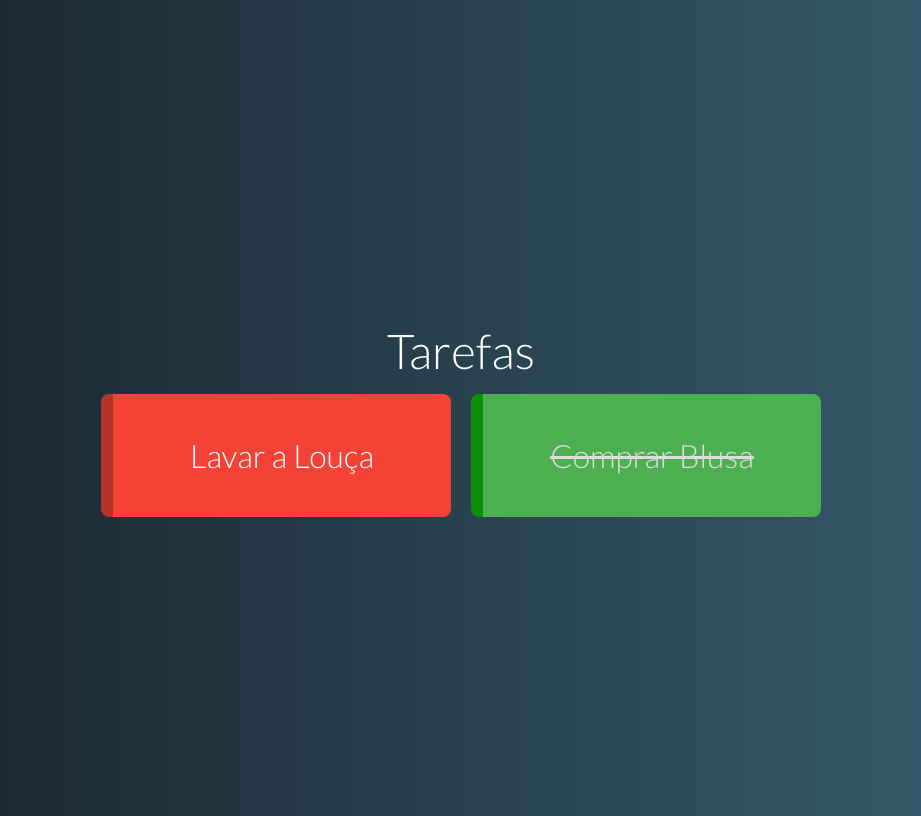
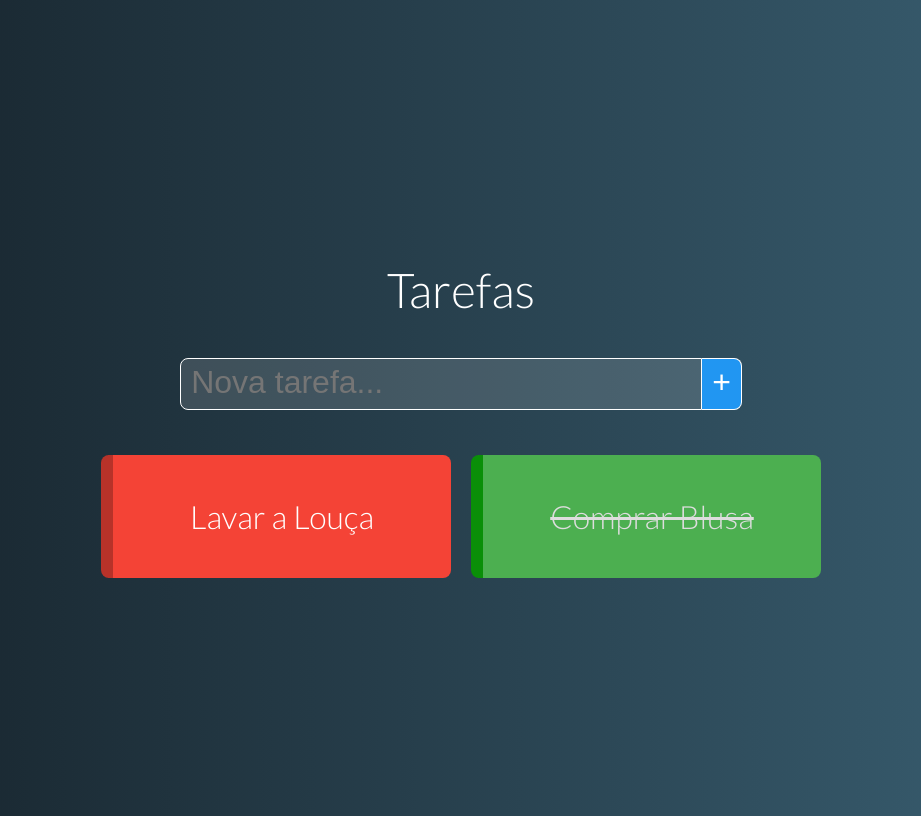
Before and after one commit to jeffersonf-alves/todo_vuejs, a Vue app: page / in a window 1280 px wide. Shown: the whole page, without its empty margins (179-1100 px from the left). Built offline with nearby package versions, Linux system fonts and the light colour scheme.

Commit message:
Personalizacao do input

```diff
--- a/src/App.vue
+++ b/src/App.vue
@@ -1,13 +1,14 @@
 <template>
 	<div id="app">
 		<h1>Tarefas</h1>
+		<NewTask @taskAdded="addTask"/>
 		<TaskGrid :tasks="tasks" />
 	</div>
 </template>
 
 <script>
 import TaskGrid from './components/TaskGrid.vue'
-
+import NewTask from './components/NewTask.vue'
 
 export default {
 	data() {
@@ -18,8 +19,18 @@
 			]
 		}
 	},
-	components: {
-		TaskGrid
+	components: { TaskGrid, NewTask },
+	methods: {
+		addTask(task){
+			const sameName = t => t.name === task.name
+			const reallyNew = this.tasks.filter(sameName).length == 0
+			if(reallyNew) {
+				this.tasks.push({
+					name: task.name,
+					pending: task.pending || true
+				})
+			}
+		}
 	}
 }
 </script>
--- /dev/null
+++ b/src/components/NewTask.vue
@@ -0,0 +1,51 @@
+<template>
+    <div class="new-task">
+        <input v-model="name" @keydown.enter="add" type="text"
+            class="form-element" placeholder="Nova tarefa..."/>
+
+        <button class="form-element" @click="add">+</button>
+    </div>
+</template>
+
+
+<script>
+export default {
+    data() {
+        return {
+            name: ""
+        }
+    },
+    methods: {
+        add() {
+            this.$emit('taskAdded', { name: this.name })
+            this.name = ''
+        }
+    }
+}
+</script>
+
+<style>
+    .new-task {
+        margin: 35px;
+    }
+    .form-element {
+        outline: none;
+        font-size: 2rem;
+        border:1px solid #fff;
+        padding: 5px 10px 8px;
+        color: #fff;
+    }
+    input.form-element {
+        width:500px;
+        background: #FFF2;
+        border-top-left-radius: 8px;
+        border-bottom-left-radius:8px;
+    }
+    button.form-element {
+        border-left: none;
+        background-color: #2196f2;
+        border-top-right-radius: 8px;
+        border-bottom-right-radius: 8px;
+    }
+
+</style>
```
